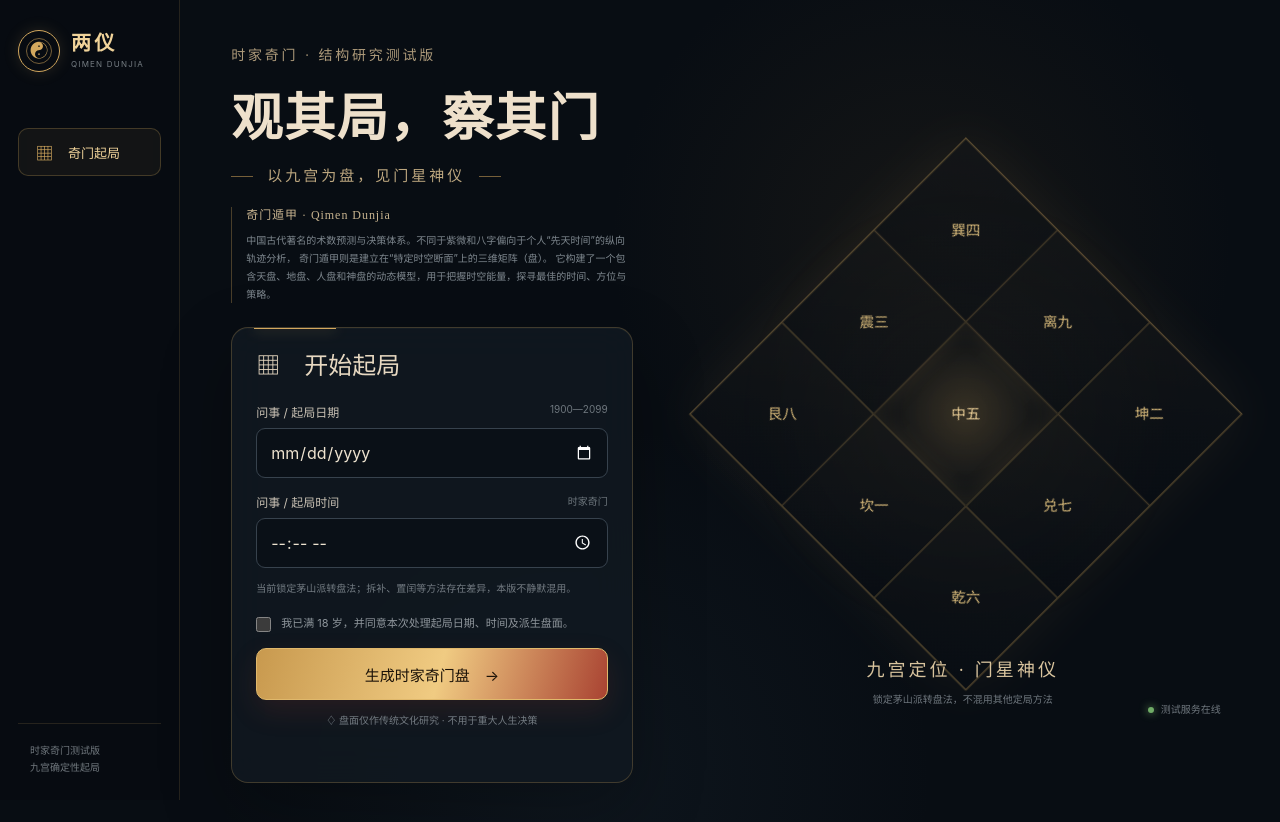
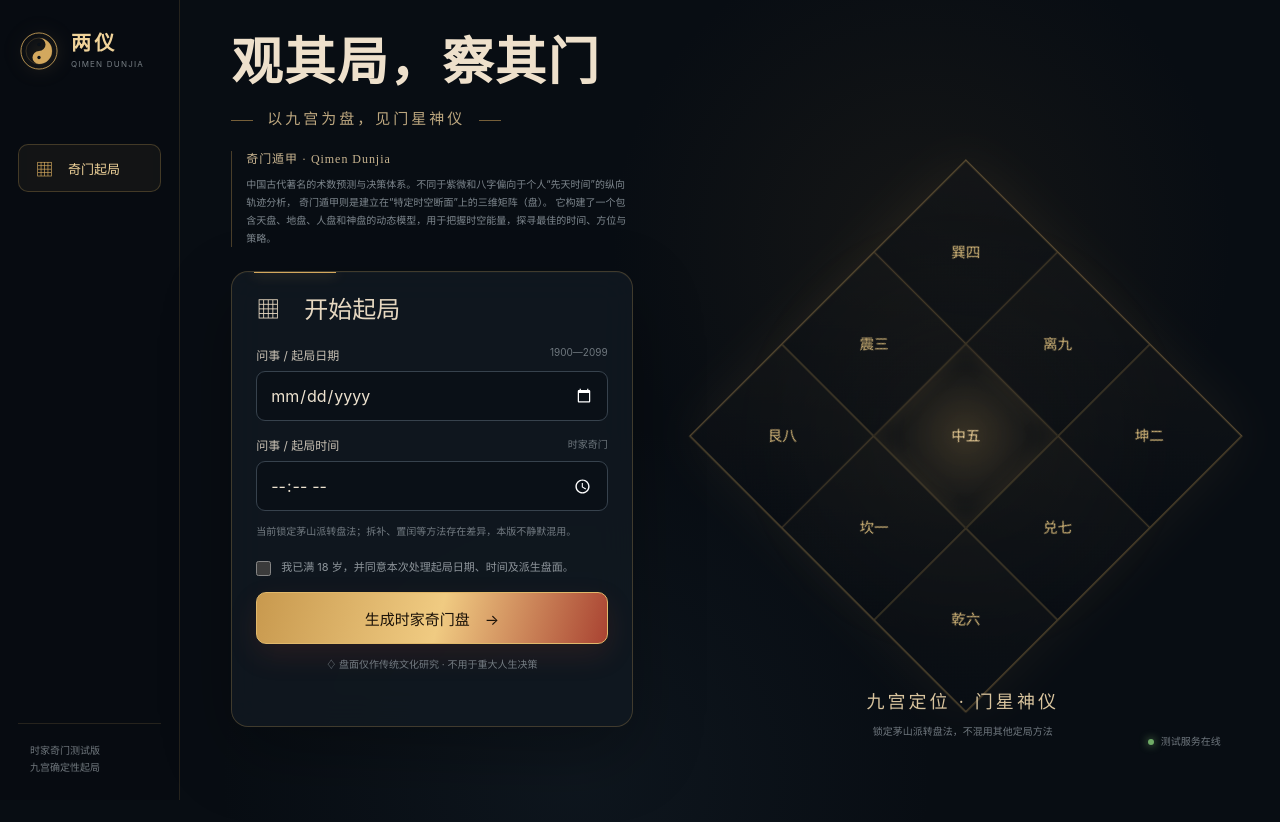
Before and after one commit to bvibsIACUSBCIU/BAZI-CULTURE, a website: page qimen.html in a window 1280 px wide. Drawn offline with Linux system fonts and the light colour scheme.

Commit message:
Align all system pages to one product skeleton

```diff
--- a/qimen.html
+++ b/qimen.html
@@ -13,7 +13,13 @@
     <div class="layout">
       <aside class="sidebar">
         <a class="brand" href="#home" aria-label="奇门遁甲">
-          <span class="brand-mark" aria-hidden="true"></span>
+          <svg class="brand-mark" viewBox="0 0 100 100" aria-hidden="true">
+            <circle cx="50" cy="50" r="43" fill="none" stroke="#d3a85e" stroke-width="2" />
+            <circle cx="50" cy="50" r="31" fill="none" stroke="#765f39" />
+            <path d="M50 19a31 31 0 0 1 0 62a15.5 15.5 0 0 1 0-31a15.5 15.5 0 0 0 0-31" fill="#d3a85e" />
+            <circle cx="50" cy="34.5" r="4" fill="#0b1118" />
+            <circle cx="50" cy="65.5" r="4" fill="#0b1118" />
+          </svg>
           <div><strong>两仪</strong><small>QIMEN DUNJIA</small></div>
         </a>
         <nav class="nav" aria-label="奇门遁甲导航">
@@ -24,13 +30,20 @@
 
       <main class="main">
         <header class="mobile-top">
-          <a class="brand" href="#home"><span class="brand-mark"></span><div><strong>两仪</strong><small>QIMEN DUNJIA</small></div></a>
+          <a class="brand" href="#home">
+            <svg class="brand-mark" viewBox="0 0 100 100" aria-hidden="true">
+              <circle cx="50" cy="50" r="43" fill="none" stroke="#d3a85e" stroke-width="2" />
+              <path d="M50 17a33 33 0 0 1 0 66a16.5 16.5 0 0 1 0-33a16.5 16.5 0 0 0 0-33" fill="#d3a85e" />
+              <circle cx="50" cy="33.5" r="4" fill="#0b1118" />
+              <circle cx="50" cy="66.5" r="4" fill="#d3a85e" />
+            </svg>
+            <div><strong>两仪</strong><small>QIMEN DUNJIA</small></div>
+          </a>
           <span class="mobile-status" aria-label="测试服务在线"></span>
         </header>
 
         <section class="hero" id="home">
           <div class="intro">
-            <div class="eyebrow">时家奇门 · 结构研究测试版</div>
             <h1>观其局，察其门</h1>
             <div class="tagline">以九宫为盘，见门星神仪</div>
             <div class="system-copy">
--- a/system-page.css
+++ b/system-page.css
@@ -62,29 +62,10 @@ button:focus-visible, input:focus-visible, select:focus-visible, summary:focus-v
 }
 
 .brand { display: flex; align-items: center; gap: 11px; color: var(--gold-light); text-decoration: none; }
-.brand-mark {
-  position: relative;
-  width: 42px;
-  height: 42px;
-  flex: 0 0 auto;
-  border: 1px solid var(--gold);
-  border-radius: 50%;
-  box-shadow: 0 0 16px rgba(211, 168, 94, .16);
-}
-.brand-mark::before {
-  position: absolute;
-  inset: 7px;
-  display: grid;
-  place-items: center;
-  border: 1px solid var(--gold-dim);
-  border-radius: 50%;
-  color: var(--gold);
-  font: 18px/1 var(--serif);
-  content: "☯";
-}
+.brand-mark { width: 42px; height: 42px; flex: 0 0 auto; filter: drop-shadow(0 0 10px rgba(211, 168, 94, .25)); }
 .brand strong { display: block; font: 700 20px/1 var(--serif); letter-spacing: .16em; }
 .brand small { display: block; margin-top: 6px; color: #777e84; font-size: 8px; letter-spacing: .15em; }
-.nav { display: grid; gap: 10px; margin-top: 56px; }
+.nav { display: grid; gap: 10px; margin-top: 72px; }
 .nav a {
   display: flex;
   align-items: center;
@@ -120,10 +101,9 @@ button:focus-visible, input:focus-visible, select:focus-visible, summary:focus-v
   display: grid;
   grid-template-columns: minmax(390px, .86fr) minmax(500px, 1.14fr);
   gap: clamp(28px, 5vw, 72px);
-  align-items: center;
+  align-items: start;
   margin: 0 auto;
 }
-.eyebrow { margin-bottom: 24px; color: #ad9a7a; font: 14px/1.5 var(--serif); letter-spacing: .2em; }
 h1 {
   margin: 0;
   color: #eee0cb;
@@ -200,7 +180,7 @@ select option { color: #111; background: #eee; }
 .privacy { text-align: center; }
 .error { min-height: 17px; color: #f0a095; }
 
-.cosmos { position: relative; min-height: 660px; display: grid; place-items: center; isolation: isolate; }
+.cosmos { position: relative; min-height: 680px; display: grid; place-items: center; margin-top: 62px; isolation: isolate; }
 .cosmos::before {
   position: absolute;
   inset: 13% 4%;
@@ -322,14 +302,13 @@ select option { color: #111; background: #eee; }
   .mobile-status { width: 7px; height: 7px; border-radius: 50%; background: #70ac67; box-shadow: 0 0 9px #70ac67; }
   .hero { min-height: auto; grid-template-columns: 1fr; gap: 12px; }
   .intro { max-width: 620px; margin: 0 auto; }
-  .cosmos { min-height: 570px; order: -1; }
+  .cosmos { min-height: 570px; margin-top: 0; order: -1; }
   .cosmos-copy { bottom: 12px; }
   .status-dot { display: none; }
 }
 
 @media (max-width: 620px) {
   .main { padding-inline: 14px; }
-  .eyebrow { margin-bottom: 12px; font-size: 11px; }
   h1 { font-size: 42px; }
   .tagline { margin: 12px 0 22px; font-size: 11px; }
   .cosmos { min-height: 440px; }
```
Also changed, not shown: api/system-pages.test.mjs (+28 -0 lines), index.html (+0 -1 lines), ziwei.html (+16 -3 lines).
